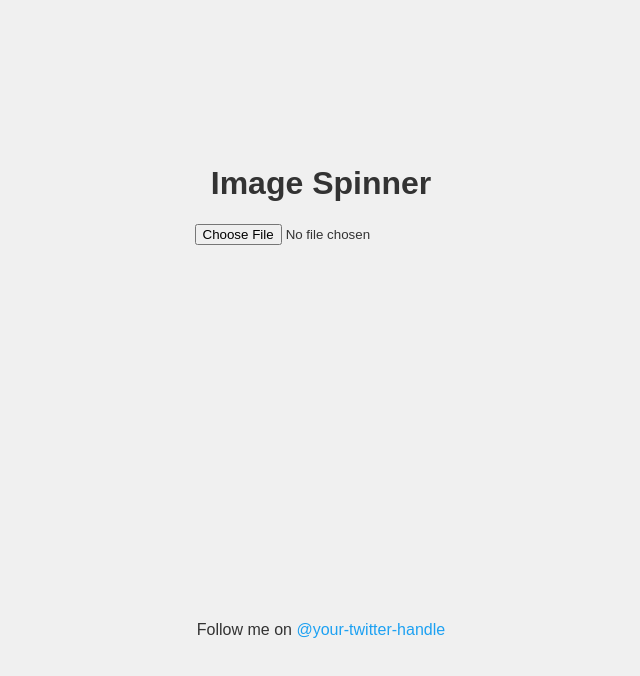
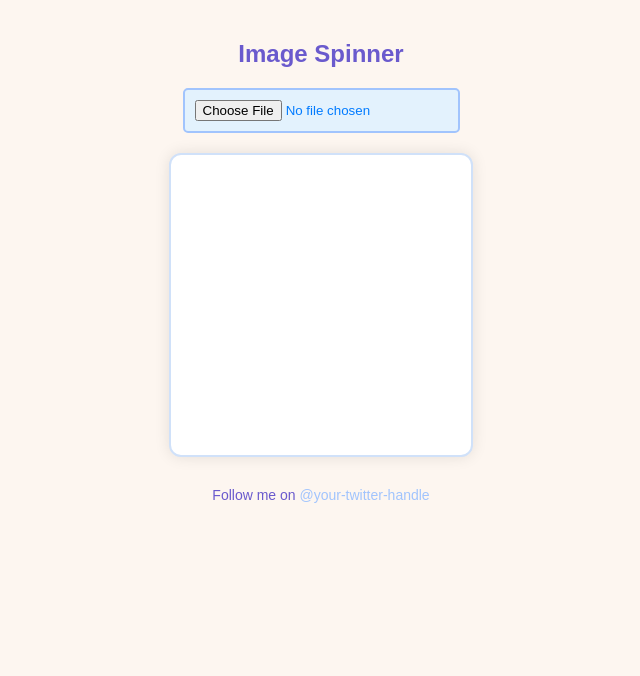
Before and after one commit to l33yum/ca-va-22, a plain HTML site: page index.html in a window 1280 px wide. Shown: the whole page, without its empty margins (319-959 px from the left). Drawn offline with Linux system fonts and the light colour scheme.

Commit message:
Update styles.css

```diff
--- a/styles.css
+++ b/styles.css
@@ -1,47 +1,97 @@
+/* Basic Reset */
+body, h1, p {
+    margin: 0;
+    padding: 0;
+}
+
+/* General Styles */
 body {
-    display: flex;
-    flex-direction: column;
-    align-items: center;
-    justify-content: center;
-    min-height: 100vh;
-    margin: 0;
     font-family: Arial, sans-serif;
-    background-color: #f0f0f0;
+    background-color: #fdf6f0; /* Light pastel peach background */
     color: #333;
+    text-align: center;
+    padding: 20px;
 }
 
 h1 {
     margin-top: 20px;
+    font-size: 24px;
+    color: #6a5acd; /* Pastel purple */
 }
 
+/* Spinner Container */
 #spinner-container {
-    margin: 20px;
     width: 300px;
     height: 300px;
+    margin: 20px auto;
+    position: relative;
+    border: 2px solid #d0e1f9; /* Pastel blue border */
+    background-color: #ffffff; /* White background */
     overflow: hidden;
+    border-radius: 12px;
+    box-shadow: 0 0 15px rgba(0, 0, 0, 0.1);
 }
 
 #image {
-    max-width: 100%;
-    max-height: 100%;
-    display: none;
+    width: 100%;
+    height: 100%;
+    object-fit: cover;
+    display: none; /* Hide initially */
 }
 
+/* Animation */
+@keyframes spin {
+    from { transform: rotate(0deg); }
+    to { transform: rotate(360deg); }
+}
+
+.spin {
+    animation: spin 2s linear infinite;
+}
+
+/* Upload Input */
+#upload {
+    margin-top: 20px;
+    padding: 10px;
+    border: 2px solid #a1c4fd; /* Pastel blue */
+    border-radius: 5px;
+    background-color: #e3f2fd; /* Light pastel blue background */
+    color: #007bff;
+    cursor: pointer;
+}
+
+#upload:hover {
+    background-color: #d0eaff; /* Slightly darker pastel blue */
+}
+
+/* Download Link */
 #download-link {
     display: none;
     margin-top: 20px;
     padding: 10px 20px;
-    background-color: #333;
+    background-color: #a2c2e0; /* Pastel blue */
     color: #fff;
     text-decoration: none;
     border-radius: 5px;
+    font-weight: bold;
 }
 
+#download-link:hover {
+    background-color: #8ab6d6; /* Slightly darker pastel blue */
+}
+
+/* Footer */
 footer {
-    margin-top: 20px;
+    margin-top: 30px;
+    font-size: 14px;
+    color: #6a5acd; /* Pastel purple */
 }
 
 footer a {
-    color: #1da1f2;
+    color: #a1c4fd; /* Pastel blue */
     text-decoration: none;
 }
+
+footer a:hover {
+    text-decoration: underline;
+}
```
